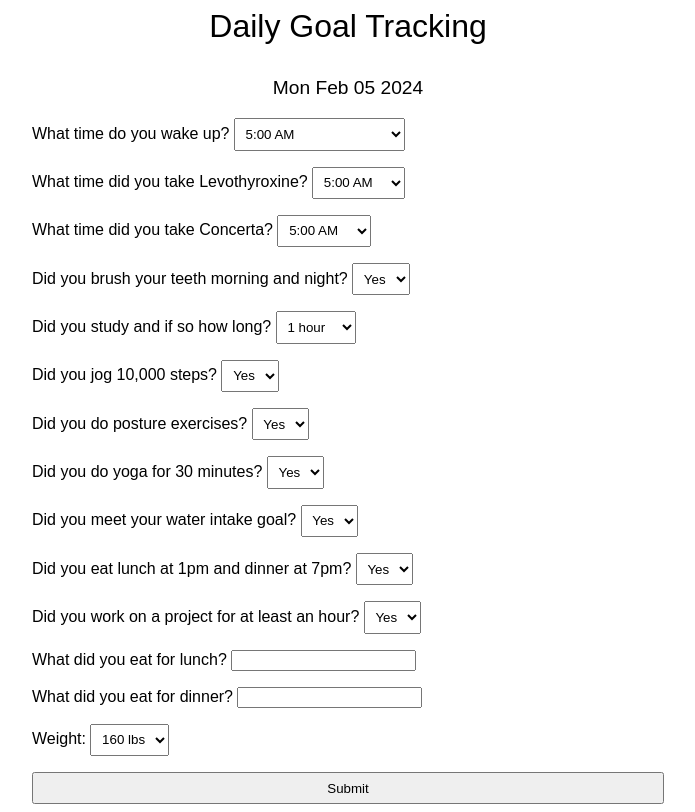
After one commit to autoimmunexd/Playground, a Flask app: template Web Dev/Daily Goal Tracking/templates/index.html in a window 1280 px wide. The commit adds this page. Shown: the whole page, without its empty margins (292-987 px from the left). Run offline with Flask 3, Linux system fonts and the light colour scheme; the template is opened without the code that fills it, so the values that code supplies are empty.

Commit message:
added structure and flask to project

```diff
--- /dev/null
+++ b/Web Dev/Daily Goal Tracking/main.py
@@ -0,0 +1,20 @@
+from flask import Flask, render_template
+
+app = Flask(__name__)
+
+@app.route('/')
+def index():
+    return render_template('index.html')
+
+#CREATE
+#READ
+#UPDATE
+#DELETE
+#CHART
+
+#check if database exists, if it doesn't create it
+#connect to the database
+#check if database data structure exists
+
+if __name__ == '__main__':
+    app.run(debug=True)
--- /dev/null
+++ b/Web Dev/Daily Goal Tracking/static/css/style.css
@@ -0,0 +1,30 @@
+body {
+    font-family: Arial, sans-serif;
+}
+.container {
+    width: 50%;
+    margin: auto;
+}
+.date {
+    text-align: center;
+    font-size: 1.2em;
+    margin-bottom: 1em;
+}
+form {
+    display: flex;
+    flex-direction: column;
+}
+.form-group {
+    margin-bottom: 1em;
+}
+label {
+    margin-bottom: 0.5em;
+}
+select, button {
+    padding: 0.5em;
+}
+.title {
+    text-align: center;
+    font-size: 2em;
+    margin-bottom: 1em;
+}
--- /dev/null
+++ b/Web Dev/Daily Goal Tracking/static/js/index.js
@@ -0,0 +1,2 @@
+document.getElementById('date').innerText = new Date().toDateString();
+//console.log('javascript file is loading')
--- a/Web Dev/Daily Goal Tracking/index.html
+++ b/Web Dev/Daily Goal Tracking/templates/daily.jinja
@@ -1,44 +1,4 @@
-<!DOCTYPE html>
-<html>
-<head>
-    <style>
-        body {
-            font-family: Arial, sans-serif;
-        }
-        .container {
-            width: 50%;
-            margin: auto;
-        }
-        .date {
-            text-align: center;
-            font-size: 1.2em;
-            margin-bottom: 1em;
-        }
-        form {
-            display: flex;
-            flex-direction: column;
-        }
-        .form-group {
-            margin-bottom: 1em;
-        }
-        label {
-            margin-bottom: 0.5em;
-        }
-        select, button {
-            padding: 0.5em;
-        }
-        .title {
-            text-align: center;
-            font-size: 2em;
-            margin-bottom: 1em;
-        }
-    </style>
-</head>
-<body>
-    <div class="container">
-        <div class="title">Daily Goal Tracking</div>
-        <div class="date" id="date"></div>
-        <form>
+<form method="post">
             <div class="form-group">
                 <label for="wakeup">What time do you wake up?</label>
                 <select id="wakeup">
@@ -161,9 +121,3 @@
             </div>
             <button type="submit">Submit</button>
         </form>
-    </div>
-    <script>
-        document.getElementById('date').innerText = new Date().toDateString();
-    </script>
-</body>
-</html>
--- /dev/null
+++ b/Web Dev/Daily Goal Tracking/templates/index.html
@@ -0,0 +1,15 @@
+<!DOCTYPE html>
+<html>
+<head>
+    <title>Index</title>
+    <link rel="stylesheet" type="text/css" href="{{ url_for('static', filename='css/style.css') }}">
+</head>
+<body>
+    <div class="container">
+        <div class="title">Daily Goal Tracking</div>
+        <div class="date" id="date"></div>
+        {% include 'daily.jinja' %}
+    </div>
+</body>
+<script src="{{ url_for('static', filename='js/index.js') }}"></script>
+</html>
```
Also changed, not shown: Python/amazon_scrape/amazon_data.db.
